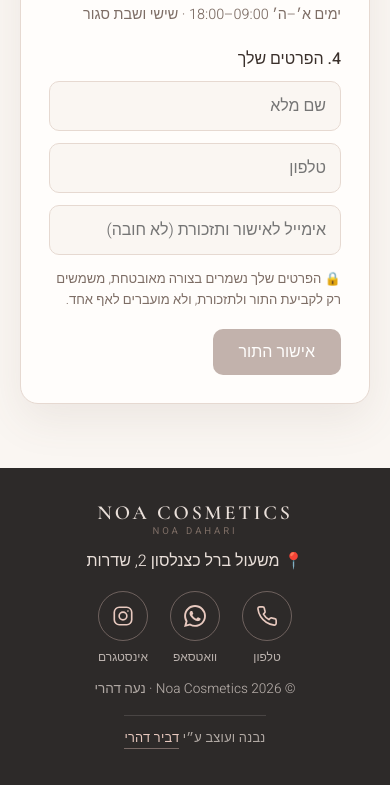
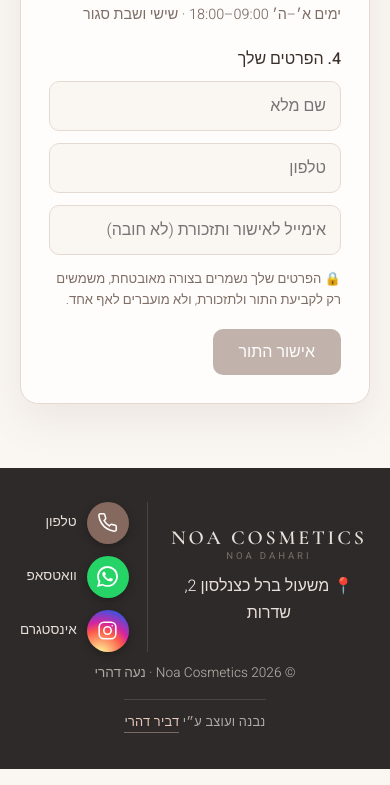
Before and after one commit to Dvirda1/Noa-cosmetics, a website: page site/index.html in a window 390 px wide. Shown: the part 5080-5865 px from the top of the page. Drawn offline with nearby package versions, Linux system fonts and the light colour scheme; no server answers.

Commit message:
Footer: vertical contact icons in brand colours (phone, WhatsApp green, Instagram gradient)
Co-Authored-By: Claude Opus 5.5 <noreply@anthropic.com>

```diff
--- a/site/index.html
+++ b/site/index.html
@@ -163,13 +163,19 @@ input{width:100%;padding:12px 14px;border-radius:10px;border:1px solid var(--lin
 footer{background:#2d2a29;color:#e9dfd9;text-align:center;padding:34px 20px}
 footer a{color:#e8c9bf}
 .privacy{margin:14px 0 0;font-size:.82rem;color:var(--muted);line-height:1.6}
-.social{display:flex;justify-content:center;gap:22px;margin:16px 0 4px}
-.social a{display:flex;flex-direction:column;align-items:center;gap:6px;text-decoration:none;color:#e9dfd9}
-.social .ic{width:50px;height:50px;border-radius:50%;border:1px solid #e8c9bf59;display:flex;align-items:center;justify-content:center;color:#e8c9bf;transition:background .2s,color .2s,border-color .2s,transform .2s}
-.social svg{width:22px;height:22px}
-.social small{font-size:.75rem;opacity:.75}
-.social a:hover .ic,.social a:focus-visible .ic{background:#e8c9bf;color:#2d2a29;border-color:#e8c9bf;transform:translateY(-2px)}
-.social a:focus-visible{outline:none}
+.fwrap{display:flex;align-items:center;justify-content:center;gap:34px;margin-bottom:6px}
+.finfo .logo{margin-bottom:10px}
+.social{display:flex;flex-direction:column;gap:12px;padding-inline-start:30px;border-inline-start:1px solid #e9dfd926}
+.social a{display:flex;align-items:center;gap:10px;text-decoration:none;color:#e9dfd9}
+.social .ic{width:42px;height:42px;border-radius:50%;display:flex;align-items:center;justify-content:center;color:#fff;flex:0 0 auto;box-shadow:0 3px 10px rgba(0,0,0,.25);transition:transform .2s,box-shadow .2s}
+.social svg{width:21px;height:21px}
+.social small{font-size:.85rem}
+.s-tel .ic{background:#86695e}
+.s-wa .ic{background:#25D366}
+.s-ig .ic{background:radial-gradient(circle at 30% 107%,#fdf497 0%,#fdf497 5%,#fd5949 45%,#d6249f 60%,#285AEB 90%)}
+.social a:hover .ic,.social a:focus-visible .ic{transform:scale(1.08);box-shadow:0 5px 16px rgba(0,0,0,.35)}
+.social a:focus-visible{outline:2px solid #e8c9bf;outline-offset:4px;border-radius:24px}
+@media (max-width:420px){.fwrap{gap:20px}.social{padding-inline-start:18px}}
 .credit{margin-top:14px;padding-top:12px;border-top:1px solid #e9dfd926;display:inline-block;font-size:.8rem;letter-spacing:.02em;color:#e9dfd9b3}
 .credit a{text-decoration:none;font-weight:400;border-bottom:1px solid #e8c9bf66;padding-bottom:1px;transition:border-color .2s,color .2s}
 .credit a:hover,.credit a:focus-visible{color:#fff;border-color:#e8c9bf}
@@ -260,13 +266,13 @@ footer a{color:#e8c9bf}
 </div></div></section>
 
 <footer id="contact">
-<div class="logo" style="text-align:center;margin-bottom:10px">NOA COSMETICS<small>NOA DAHARI</small></div>
-<div>📍 <span data-c="address">משעול ברל כצנלסון 2, שדרות</span></div>
+<div class="fwrap"><div class="finfo"><div class="logo" style="text-align:center;margin-bottom:10px">NOA COSMETICS<small>NOA DAHARI</small></div>
+<div>📍 <span data-c="address">משעול ברל כצנלסון 2, שדרות</span></div></div>
 <div class="social">
-<a id="tel" href="tel:0506473569" aria-label="התקשרי לנעה"><span class="ic"><svg viewBox="0 0 24 24" fill="none" stroke="currentColor" stroke-width="1.8" stroke-linecap="round" stroke-linejoin="round" aria-hidden="true"><path d="M22 16.92v3a2 2 0 0 1-2.18 2 19.8 19.8 0 0 1-8.63-3.07 19.5 19.5 0 0 1-6-6A19.8 19.8 0 0 1 2.12 4.18 2 2 0 0 1 4.11 2h3a2 2 0 0 1 2 1.72c.13.96.36 1.9.7 2.81a2 2 0 0 1-.45 2.11L8.09 9.91a16 16 0 0 0 6 6l1.27-1.27a2 2 0 0 1 2.11-.45c.91.34 1.85.57 2.81.7A2 2 0 0 1 22 16.92z"/></svg></span><small>טלפון</small></a>
-<a id="wal" href="https://wa.me/972506473569" target="_blank" rel="noopener" aria-label="וואטסאפ"><span class="ic"><svg viewBox="0 0 24 24" fill="currentColor" aria-hidden="true"><path d="M17.47 14.38c-.3-.15-1.75-.86-2.02-.96-.27-.1-.47-.15-.67.15-.2.3-.77.96-.94 1.16-.17.2-.35.22-.64.07-.3-.15-1.25-.46-2.38-1.47-.88-.78-1.47-1.75-1.64-2.05-.17-.3-.02-.46.13-.6.13-.14.3-.35.45-.52.15-.17.2-.3.3-.5.1-.2.05-.37-.03-.52-.07-.15-.67-1.61-.92-2.2-.24-.58-.49-.5-.67-.51h-.57c-.2 0-.52.07-.79.37-.27.3-1.04 1.02-1.04 2.48s1.07 2.88 1.21 3.07c.15.2 2.1 3.2 5.08 4.49.71.31 1.26.49 1.7.63.71.22 1.36.19 1.87.12.57-.09 1.75-.72 2-1.41.25-.69.25-1.29.17-1.41-.07-.12-.27-.2-.57-.35zM12.05 21.8h-.01a9.8 9.8 0 0 1-5-1.37l-.36-.21-3.72.98 1-3.63-.24-.37a9.8 9.8 0 0 1-1.5-5.2c0-5.42 4.42-9.84 9.85-9.84 2.63 0 5.1 1.03 6.96 2.89a9.78 9.78 0 0 1 2.88 6.96c0 5.43-4.42 9.85-9.85 9.85zm8.38-18.23A11.77 11.77 0 0 0 12.05 0C5.5 0 .17 5.33.16 11.88c0 2.1.55 4.14 1.59 5.94L.06 24l6.3-1.65a11.88 11.88 0 0 0 5.68 1.45h.01c6.55 0 11.89-5.33 11.89-11.89 0-3.18-1.24-6.16-3.48-8.41z"/></svg></span><small>וואטסאפ</small></a>
-<a href="https://www.instagram.com/noa_daharii/" target="_blank" rel="noopener" aria-label="אינסטגרם"><span class="ic"><svg viewBox="0 0 24 24" fill="none" stroke="currentColor" stroke-width="1.8" stroke-linecap="round" stroke-linejoin="round" aria-hidden="true"><rect x="2.5" y="2.5" width="19" height="19" rx="5.5"/><circle cx="12" cy="12" r="4.2"/><circle cx="17.4" cy="6.6" r=".9" fill="currentColor" stroke="none"/></svg></span><small>אינסטגרם</small></a>
-</div>
+<a id="tel" class="s-tel" href="tel:0506473569" aria-label="התקשרי לנעה"><span class="ic"><svg viewBox="0 0 24 24" fill="none" stroke="currentColor" stroke-width="1.8" stroke-linecap="round" stroke-linejoin="round" aria-hidden="true"><path d="M22 16.92v3a2 2 0 0 1-2.18 2 19.8 19.8 0 0 1-8.63-3.07 19.5 19.5 0 0 1-6-6A19.8 19.8 0 0 1 2.12 4.18 2 2 0 0 1 4.11 2h3a2 2 0 0 1 2 1.72c.13.96.36 1.9.7 2.81a2 2 0 0 1-.45 2.11L8.09 9.91a16 16 0 0 0 6 6l1.27-1.27a2 2 0 0 1 2.11-.45c.91.34 1.85.57 2.81.7A2 2 0 0 1 22 16.92z"/></svg></span><small>טלפון</small></a>
+<a id="wal" class="s-wa" href="https://wa.me/972506473569" target="_blank" rel="noopener" aria-label="וואטסאפ"><span class="ic"><svg viewBox="0 0 24 24" fill="currentColor" aria-hidden="true"><path d="M17.47 14.38c-.3-.15-1.75-.86-2.02-.96-.27-.1-.47-.15-.67.15-.2.3-.77.96-.94 1.16-.17.2-.35.22-.64.07-.3-.15-1.25-.46-2.38-1.47-.88-.78-1.47-1.75-1.64-2.05-.17-.3-.02-.46.13-.6.13-.14.3-.35.45-.52.15-.17.2-.3.3-.5.1-.2.05-.37-.03-.52-.07-.15-.67-1.61-.92-2.2-.24-.58-.49-.5-.67-.51h-.57c-.2 0-.52.07-.79.37-.27.3-1.04 1.02-1.04 2.48s1.07 2.88 1.21 3.07c.15.2 2.1 3.2 5.08 4.49.71.31 1.26.49 1.7.63.71.22 1.36.19 1.87.12.57-.09 1.75-.72 2-1.41.25-.69.25-1.29.17-1.41-.07-.12-.27-.2-.57-.35zM12.05 21.8h-.01a9.8 9.8 0 0 1-5-1.37l-.36-.21-3.72.98 1-3.63-.24-.37a9.8 9.8 0 0 1-1.5-5.2c0-5.42 4.42-9.84 9.85-9.84 2.63 0 5.1 1.03 6.96 2.89a9.78 9.78 0 0 1 2.88 6.96c0 5.43-4.42 9.85-9.85 9.85zm8.38-18.23A11.77 11.77 0 0 0 12.05 0C5.5 0 .17 5.33.16 11.88c0 2.1.55 4.14 1.59 5.94L.06 24l6.3-1.65a11.88 11.88 0 0 0 5.68 1.45h.01c6.55 0 11.89-5.33 11.89-11.89 0-3.18-1.24-6.16-3.48-8.41z"/></svg></span><small>וואטסאפ</small></a>
+<a class="s-ig" href="https://www.instagram.com/noa_daharii/" target="_blank" rel="noopener" aria-label="אינסטגרם"><span class="ic"><svg viewBox="0 0 24 24" fill="none" stroke="currentColor" stroke-width="1.8" stroke-linecap="round" stroke-linejoin="round" aria-hidden="true"><rect x="2.5" y="2.5" width="19" height="19" rx="5.5"/><circle cx="12" cy="12" r="4.2"/><circle cx="17.4" cy="6.6" r=".9" fill="currentColor" stroke="none"/></svg></span><small>אינסטגרם</small></a>
+</div></div>
 <div style="margin-top:10px;font-size:.85rem;opacity:.7">© 2026 Noa Cosmetics · נעה דהרי</div>
 <div class="credit">נבנה ועוצב ע״י <a href="https://wa.me/972556654987?text=%D7%94%D7%99%D7%99%20%D7%93%D7%91%D7%99%D7%A8%21%20%D7%A8%D7%90%D7%99%D7%AA%D7%99%20%D7%90%D7%AA%20%D7%94%D7%90%D7%AA%D7%A8%20%D7%A9%D7%9C%20Noa%20Cosmetics%20%D7%95%D7%90%D7%A0%D7%99%20%D7%A8%D7%95%D7%A6%D7%94%20%D7%92%D7%9D%20%D7%90%D7%AA%D7%A8%20%D7%9B%D7%96%D7%94%20%F0%9F%98%8A%20%D7%90%D7%A4%D7%A9%D7%A8%20%D7%9C%D7%A9%D7%9E%D7%95%D7%A2%20%D7%A4%D7%A8%D7%98%D7%99%D7%9D%3F" target="_blank" rel="noopener" aria-label="דביר דהרי – רוצים אתר כזה? שלחו הודעה בוואטסאפ">דביר דהרי</a></div>
 </footer>
```
